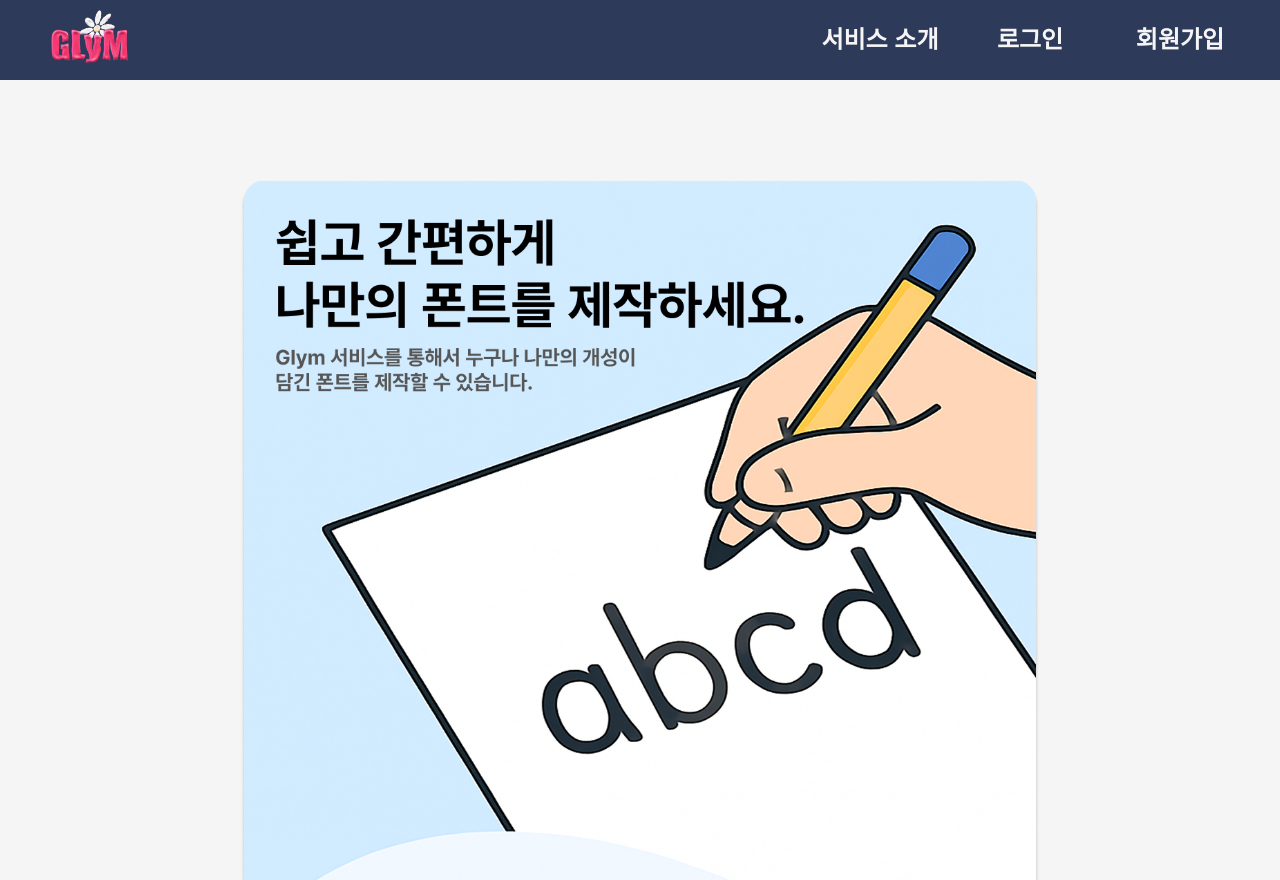
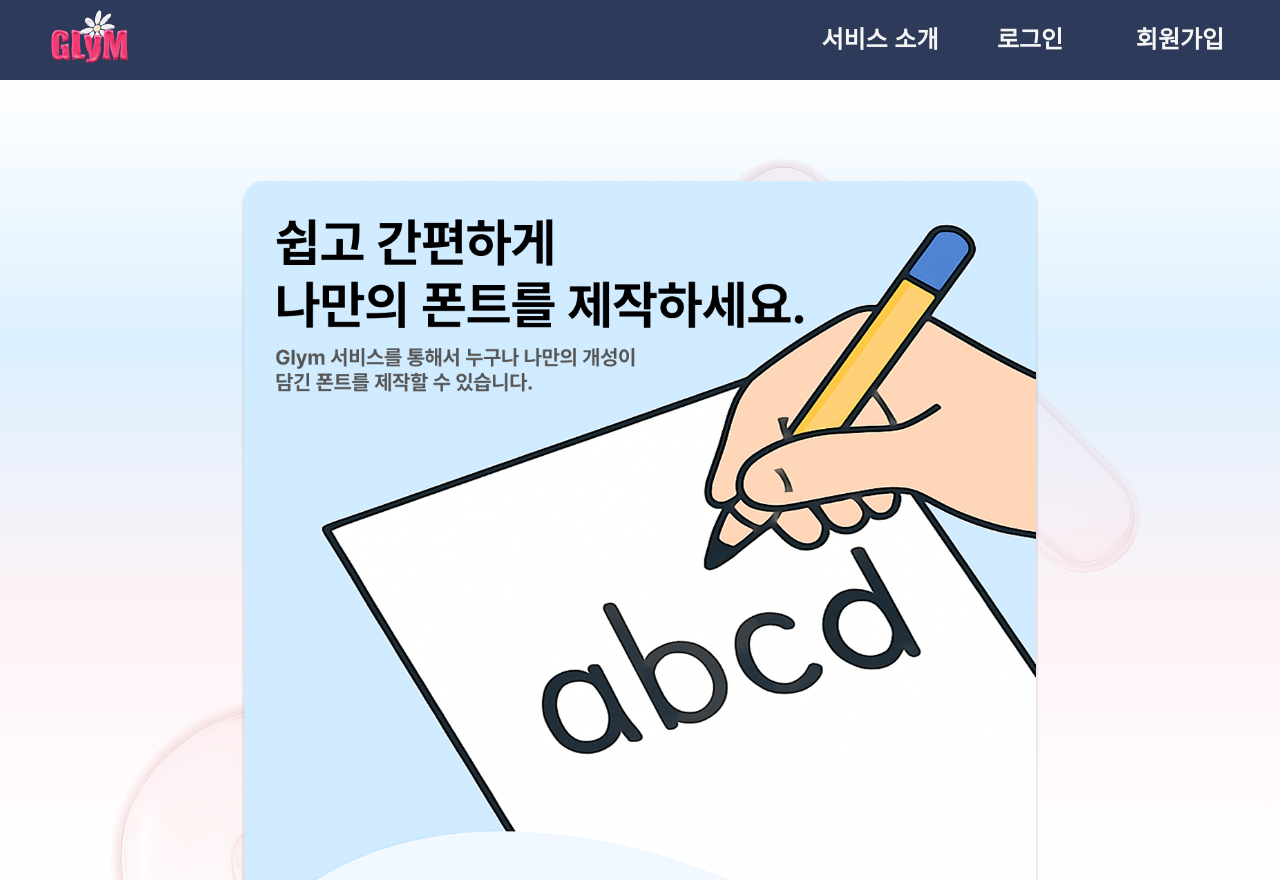
Before and after one commit to Glym-2025/glym-frontend, a React (Vite) app in the folder glym-app/: page / in a window 1280 px wide. Built offline with nearby package versions, Linux system fonts and the light colour scheme.

Commit message:
feat: 배경 그라데이션 설정 및 자동 스크롤 기능 추가

```diff
--- a/glym-app/src/features/Intro/style.js
+++ b/glym-app/src/features/Intro/style.js
@@ -12,6 +12,10 @@ const Container = styled.div`
 
     justify-content: center;
     margin: auto;
+    margin-top: 120px;
+    @media (max-width: 1600px) {
+        margin-top: 100px;
+    }
     gap: 60px;
 `;
 
@@ -50,6 +54,7 @@ const ExampleContainer = styled.div`
     align-items: center;
 
     margin: auto;
+    margin-top: 100px;
     gap: 80px;
 `;
 
@@ -96,6 +101,7 @@ const StepContainer = styled.div`
     align-items: center;
 
     margin: auto;
+    margin-top: 100px;
 `;
 
 const Textbox = styled.div`
--- a/glym-app/src/pages/MainPage.jsx
+++ b/glym-app/src/pages/MainPage.jsx
@@ -6,7 +6,7 @@ export default function MainPage() {
     const wrapperRef = useRef(null);
 
     useEffect(() => {
-        const scrollSteps = [1, 2, 0];
+        const scrollSteps = [2 , 0];
         let current = 0;
 
         const timer = setInterval(() => {
@@ -21,7 +21,7 @@ export default function MainPage() {
 
             current++;
             if (current >= scrollSteps.length) clearInterval(timer);
-        }, 1000);
+        }, 2000);
 
         return () => clearInterval(timer);
     }, []);
@@ -30,7 +30,7 @@ export default function MainPage() {
         <S.MainPage.Wrapper ref={wrapperRef}>
             <S.MainPage.Section><IntroSection /></S.MainPage.Section>
             <S.MainPage.Section><ExampleSection /></S.MainPage.Section>
-            <S.MainPage.Section><ProcessStepsSection /></S.MainPage.Section>
+            <S.MainPage.Section3><ProcessStepsSection /></S.MainPage.Section3>
         </S.MainPage.Wrapper>
     );
 }
--- a/glym-app/src/pages/style.js
+++ b/glym-app/src/pages/style.js
@@ -1,6 +1,7 @@
 import styled, { keyframes } from "styled-components";
 import { font } from "../styles/font";
 import { darken } from "polished";
+import glymBig from "../shared/GLYM_BIG.png"
 
 // FontCreationPage
 const CreationButton = styled.button`
@@ -164,16 +165,33 @@ const DownloadButton = styled.button`
 
 // MainPage
 const Wrapper = styled.div`
-  height: 100vh;
-  overflow-y: scroll;
-  scroll-snap-type: y mandatory;
-  scroll-behavior: smooth;
+    height: 100vh;
+    overflow-y: scroll;
+    scroll-snap-type: y mandatory;
+    scroll-behavior: smooth;
+
+    background:
+        url(${glymBig}),
+        linear-gradient(to bottom, #FFFFFF, #DCF0FF, #FFF3F6, #FFFFFF);
+
+    background-repeat: no-repeat;
+    background-size: cover;
+    background-position: top center;
 `;
 
 const Section = styled.section`
-  height: 100vh;
-  padding: 100px;
-  scroll-snap-align: start;
+    min-height: 100vh;
+    scroll-snap-align: start;
+    display: flex;
+    flex-direction: column;
+
+    align-items: center;
+    justify-content: flex-start;
+
+`;
+
+const Section3 = styled(Section)`
+    background-color: #ffffff;
 `;
 
 export const S = {
@@ -201,5 +219,6 @@ export const S = {
     MainPage: {
         Wrapper,
         Section,
+        Section3,
     },
 }
```
Also changed, not shown: glym-app/src/shared/GLYM_BIG.png (added).
